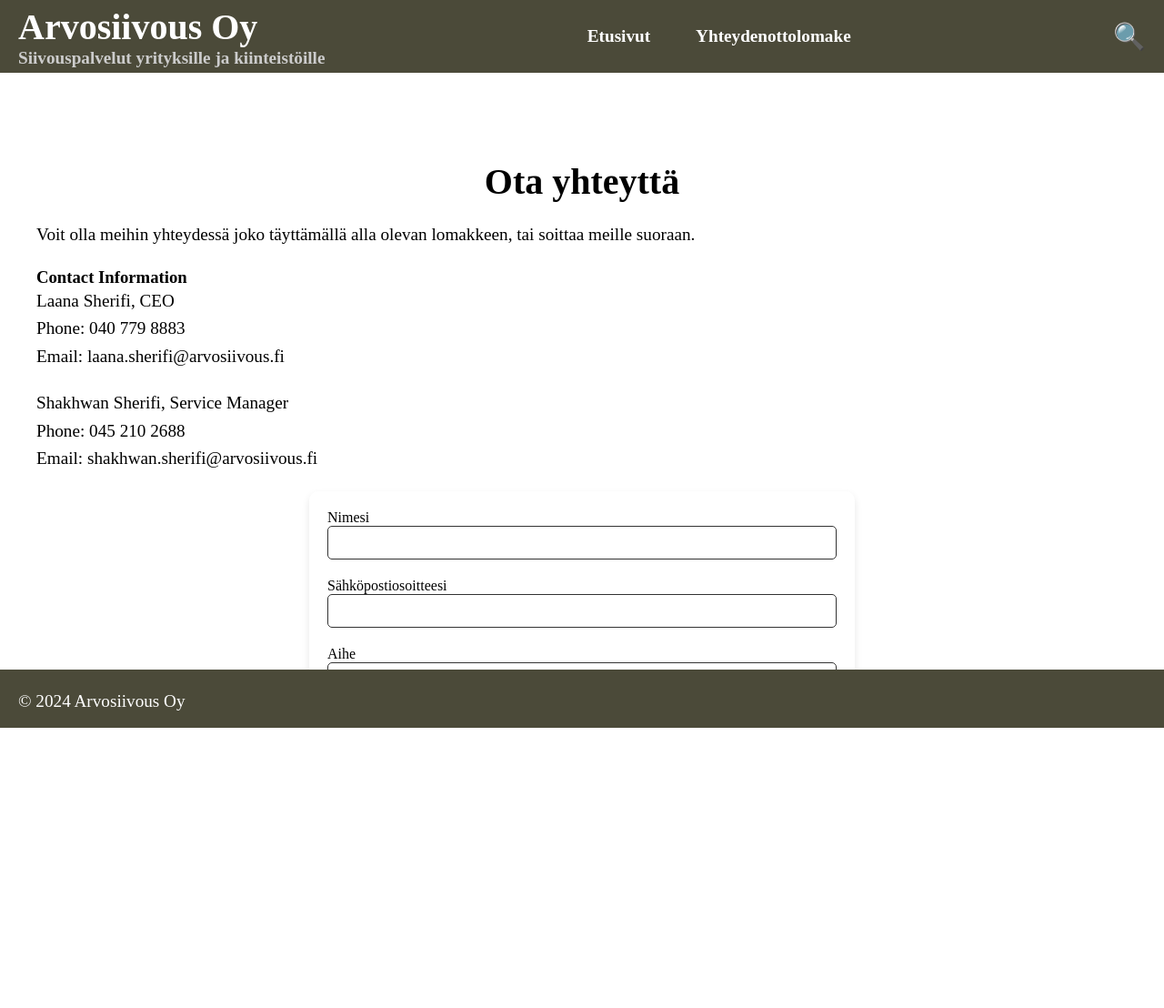
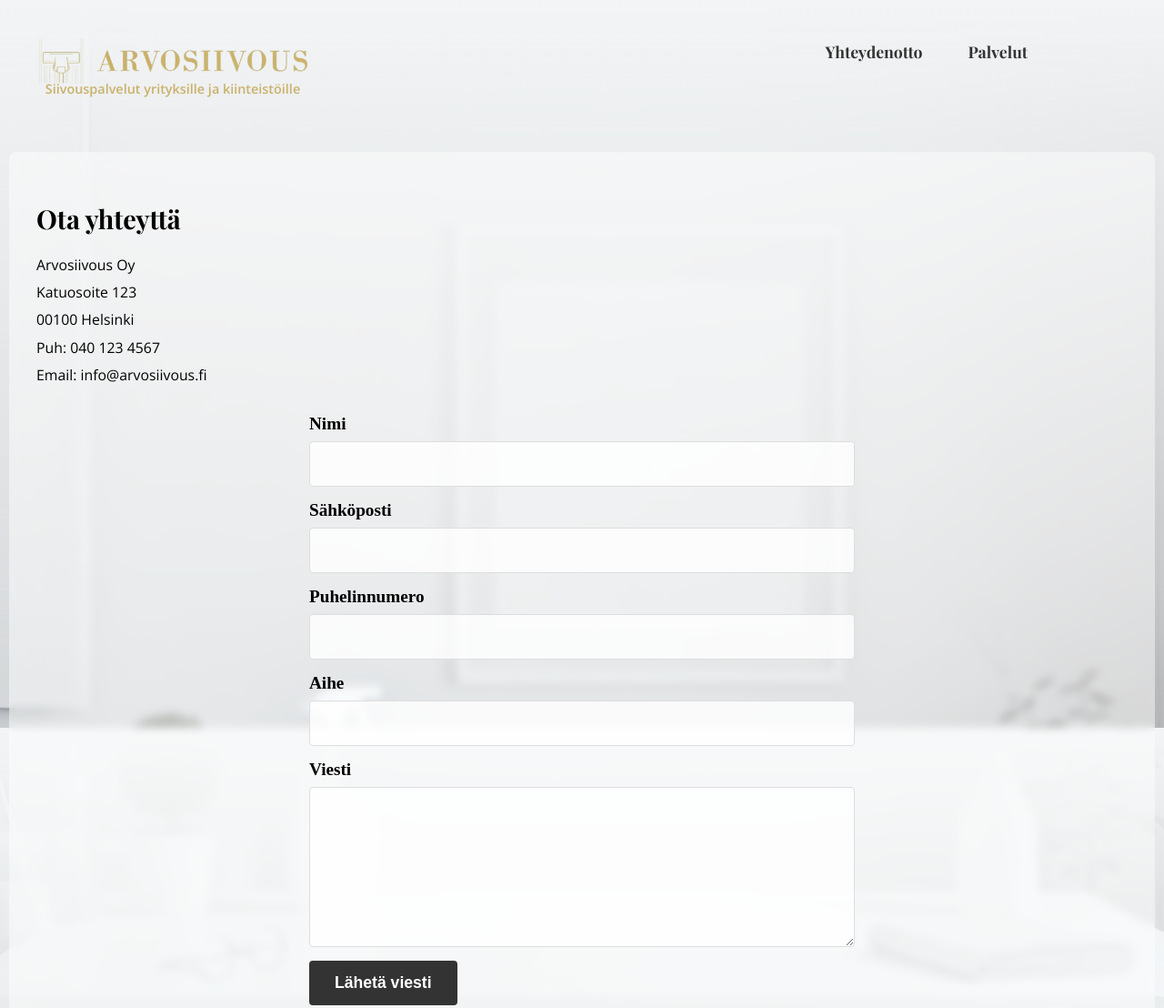
Before and after one commit to themaaan/TutorAI, a plain HTML site: page contact.html in a window 1280 px wide. Shown: the top 1108 px of the page at 91% size. Before the commit the page ends 800 px from the top, so only its background shows below. Drawn offline with nearby package versions, Linux system fonts and the light colour scheme.

Commit message:
LATEST UPDATE

```diff
--- a/contact.html
+++ b/contact.html
@@ -5,52 +5,70 @@
     <meta name="viewport" content="width=device-width, initial-scale=1.0">
     <title>Ota Yhteyttä</title>
     <link rel="stylesheet" href="style.css">
+    <script src="script.js"></script>
 </head>
 <body>
 
   <!-- Header -->
   <header>
     <div class="header-content">
-            <div class="logo">Arvosiivous Oy</div>
+        <div class="logo">
+            <a href="index.html">
+                <img src="logo/logo.png" alt="Arvosiivous Oy Logo">
+            </a>
             <h3 class="subtitle">Siivouspalvelut yrityksille ja kiinteistöille</h3>
         </div>
+    </div>
     <nav class="navbar">
-            <a href="index.html">Etusivut</a>
-            <a href="contact.html">Yhteydenottolomake</a>
+        <a href="contact.html">Yhteydenotto</a>
+        <a href="product.html">Palvelut</a>
     </nav>
-        <div class="search-icon">&#128269;</div>
   </header>
 
     <!-- Main Content -->
     <main>
+        <div class="content-wrapper">
             <h2>Ota yhteyttä</h2>
-        <p>Voit olla meihin yhteydessä joko täyttämällä alla olevan lomakkeen, tai soittaa meille suoraan.</p>
 
-        <!-- Contact Information -->
-        <div class="contact-info-wrapper">
-            <h3>Contact Information</h3>
+            <!-- Yhteystiedot -->
             <div class="contact-info">
-                <p>Laana Sherifi, CEO<br>Phone: 040 779 8883<br>Email: laana.sherifi@arvosiivous.fi</p>
-                <p>Shakhwan Sherifi, Service Manager<br>Phone: 045 210 2688<br>Email: shakhwan.sherifi@arvosiivous.fi</p>
-            </div>
+                <p>Arvosiivous Oy</p>
+                <p>Katuosoite 123</p>
+                <p>00100 Helsinki</p>
+                <p>Puh: 040 123 4567</p>
+                <p>Email: info@arvosiivous.fi</p>
             </div>
 
-        <!-- Contact Form -->
-        <form>
-            <label for="name">Nimesi</label>
+            <!-- Lomake -->
+            <form class="contact-form">
+                <div class="form-group">
+                    <label for="name">Nimi</label>
                     <input type="text" id="name" name="name" required>
+                </div>
 
-            <label for="email">Sähköpostiosoitteesi</label>
+                <div class="form-group">
+                    <label for="email">Sähköposti</label>
                     <input type="email" id="email" name="email" required>
+                </div>
 
+                <div class="form-group">
+                    <label for="phone">Puhelinnumero</label>
+                    <input type="tel" id="phone" name="phone">
+                </div>
+
+                <div class="form-group">
                     <label for="subject">Aihe</label>
                     <input type="text" id="subject" name="subject" required>
+                </div>
 
-            <label for="message">Viestisi (valinnainen)</label>
-            <textarea id="message" name="message"></textarea>
+                <div class="form-group">
+                    <label for="message">Viesti</label>
+                    <textarea id="message" name="message" required></textarea>
+                </div>
 
-            <button type="submit">Lähetä</button>
+                <button type="submit" class="submit-button">Lähetä viesti</button>
             </form>
+        </div>
     </main>
 
     <!-- Footer -->
--- a/style.css
+++ b/style.css
@@ -1,197 +1,363 @@
-/* Reset styles */
-* {
+/* Fontit Google Fontsista */
+@import url('https://fonts.googleapis.com/css2?family=Playfair+Display:wght@400;700&family=Open+Sans:wght@400;600&display=swap');
+
+/* Perusasetukset */
+body {
     margin: 0;
     padding: 0;
-    box-sizing: border-box;
+    min-height: 100vh;
+    display: flex;
+    flex-direction: column;
+    background: linear-gradient(
+        rgba(242, 244, 245, 1),  /* Muutettu läpinäkyvämmäksi (0.85 -> 0.6) */
+        rgba(242, 244, 245, 0.4)   /* Sama arvo myös alhaalla */
+    ),
+    url('pictures/kuva.webp');
+    background-size: cover;
+    background-position: center;
+    background-attachment: fixed;  /* Kuva pysyy paikallaan scrollatessa */
+    background-repeat: no-repeat;
 }
 
-html, body {
-    height: 100%;
+/* Header ja navigointi */
+header {
+    padding: 20px;
+    position: relative;
+    background: transparent;
+}
+
+.header-content {
+    padding: 20px;
+    max-width: 1200px;
+    margin: 0 auto;
+    display: flex;
+    justify-content: space-between;
+}
+
+.logo {
+    display: flex;
+    flex-direction: column;
+    align-items: center;
+    gap: 0;
+    margin-left: 0;
+}
+
+.company-name {
+    display: none;
+}
+
+.subtitle {
+    font-family: 'Open Sans', sans-serif;
+    font-size: 0.9em;
+    color: #cab26a;
     margin: 0;
+    text-align: center;
+    padding-left: 0;
+    width: 300px;
+}
+
+.navbar {
+    display: flex;
+    gap: 30px;
+    align-items: center;
+    padding: 20px 40px;
+    position: absolute;
+    top: 20px;
+    right: 100px;
+    background: none;
+}
+
+.navbar a {
+    color: #333;
+    font-family: 'Playfair Display', serif;
+    font-size: 1.1em;
+    font-weight: 600;
+    text-decoration: none;
+    padding: 5px 10px;
+}
+
+.navbar a:hover {
+    color: #555;
+}
+
+/* Sisältöosiot */
+.content-wrapper {
+    max-width: 1200px;
+    margin: 20px auto;
+    padding: 30px;
+    background-color: rgba(255, 255, 255, 0.45);
+    backdrop-filter: blur(5px);
+    border-radius: 8px;
+}
+
+/* Typografia */
+h1, h2, h3 {
+    font-family: 'Playfair Display', serif;
+    color: #333;
+}
+
+p, ul, li {
+    font-family: 'Open Sans', sans-serif;
+    color: #555;
+    line-height: 1.6;
+}
+
+/* Palveluosiot */
+.product-section {
+    display: flex;
+    align-items: center;
+    gap: 40px;
+    margin-bottom: 60px;
+    padding: 30px;
+    background-color: rgba(255, 255, 255, 0.45);
+    backdrop-filter: blur(5px);
+    border-radius: 8px;
+}
+
+/* Kuvan container */
+.product-image {
+    flex: 0 0 400px;
+    height: 300px;
     overflow: hidden;
 }
 
-/* Body styling */
-body {
+.product-image img {
+    width: 100%;
+    height: 100%;
+    object-fit: cover;
+    border-radius: 8px;
+}
+
+/* Tekstisisältö */
+.product-content {
+    flex: 1;
+}
+
+.product-content h3 {
+    font-family: 'Playfair Display', serif;
+    font-size: 1.8em;
+    color: #000;
+    margin-bottom: 20px;
+    font-weight: 600;
+}
+
+.product-content p {
+    font-family: 'Open Sans', sans-serif;
+    font-size: 1.1em;
+    line-height: 1.6;
+    color: #000;
+}
+
+/* Johdanto-osion tyylit */
+.content-wrapper h2 {
+    font-family: 'Playfair Display', serif;
+    font-size: 1.8em;
+    color: #000;
+    margin-bottom: 20px;
+}
+
+.content-wrapper p {
+    font-family: 'Open Sans', sans-serif;
+    font-size: 1.1em;
+    line-height: 1.6;
+    color: #000;
+}
+
+/* Navigointilaatikot etusivulla */
+.nav-box {
+    background-color: #fff;
+    padding: 30px;
+    border-radius: 5px;
+    transition: transform 0.3s ease;
+}
+
+.nav-box:hover {
+    transform: translateY(-5px);
+}
+
+.nav-box h3 {
+    font-family: 'Playfair Display', serif;
+    color: #333;
+}
+
+.nav-box p {
+    font-family: 'Open Sans', sans-serif;
+    color: #555;
+}
+
+/* Footer */
+footer {
+    margin-top: auto;
+    padding: 20px;
+    background-color: transparent;
+    color: #333;
+    font-family: 'Open Sans', sans-serif;
+    background: transparent;
+}
+
+footer p {
+    max-width: 1200px;
+    margin: 0 auto;
+    padding: 0 20px;
+}
+
+/* Hero Section tyylit */
+.hero-section {
     display: flex;
     flex-direction: column;
     align-items: center;
-    min-height: 100vh;
-    position: relative;
-    padding-top: 80px;
-    padding-bottom: 60px;
-    overflow-x: hidden; /* Prevent horizontal scrolling */
+    justify-content: center;
+    height: 80vh;
+    text-align: center;
+    padding: 0 20px;
 }
 
-/* Header styling */
-header {
-    display: flex;
-    align-items: center;
-    justify-content: space-between;
-    background-color: #4b4a39;
-    color: #fff;
-    padding: 20px;
-    height: 10vh; /* Yläpalkki on 10% näytön korkeudesta */
-    width: 100%;
-    position: fixed; /* Changed to fixed */
-    top: 0; /* Stick to top */
-    z-index: 1000; /* Ensure header stays on top */
-}
-
-.header-content {
-    display: flex;
-    flex-direction: column;
-}
-
-.logo {
-    font-size: 2.5em;
-    font-weight: bold;
-}
-
-.subtitle {
-    font-size: 1.2em;
-    color: #ccc;
-    white-space: nowrap;
-}
-
-/* Navbar styles */
-.navbar {
-    display: flex;
-    justify-content: center;
-    gap: 50px;
-}
-
-.navbar.active {
-    display: flex;
-}
-
-.navbar a {
-    color: #fff;
-    text-decoration: none;
-    font-weight: bold;
-    font-size: 1.2em;
-    padding: 5px 0;
-}
-
-.search-icon {
-    font-size: 1.8em;
-    cursor: pointer;
-}
-
-/* Main content styling */
-main {
-    width: 100%;
-    max-width: 1200px;
-    flex: 1;
-    margin: 0 auto;
-    padding-top: 12vh; /* Jätetään tilaa yläpalkille (10vh + pientä marginaalia) */
-    padding-bottom: 10vh; /* Jätetään tilaa alapalkille (8vh + pientä marginaalia) */
-    overflow-y: auto; /* Enable vertical scrolling */
-}
-
-.content-wrapper {
-    max-width: 800px;
-    margin: 0 auto;
-    text-align: center;
-    padding: 20px;
-    background-color: #fff;
-    border-radius: 10px;
-    box-shadow: 0 4px 8px rgba(0, 0, 0, 0.1);
-}
-
-h2 {
-    font-size: 2.5em;
-    font-weight: bold;
-    margin-bottom: 20px;
-    text-align: center;
-}
-
-p {
-    font-size: 1.2em;
-    line-height: 1.6;
+.hero-section h1 {
+    font-family: 'Playfair Display', serif;
+    font-size: 3em;
+    color: #cab26a;
     margin-bottom: 20px;
 }
 
-/* Form styling */
-form {
-    max-width: 600px;
+.hero-section p {
+    font-family: 'Open Sans', sans-serif;
+    font-size: 1.2em;
+    color: #333;
+    margin-bottom: 30px;
+}
+
+.hero-buttons {
+    display: flex;
+    gap: 20px;
+}
+
+.hero-button {
+    padding: 15px 30px;
+    background-color: #cab26a;
+    color: #333;
+    text-decoration: none;
+    border-radius: 5px;
+    font-family: 'Open Sans', sans-serif;
+    font-weight: 600;
+    transition: all 0.3s ease;
+    border: none;
+}
+
+.hero-button:hover {
+    background-color: #b69b59;
+    color: #333;
+}
+
+.hero-button.secondary {
+    background-color: #cab26a;
+    color: #333;
+}
+
+.hero-button.secondary:hover {
+    background-color: #b69b59;
+    color: #333;
+}
+
+/* Logo-kuvan koko */
+.logo img {
+    width: 300px;
+    height: auto;
+    object-fit: contain;
+    margin-bottom: -5px;
+}
+
+/* Scroll reveal efektien alkutilat */
+.reveal-left, .reveal-right {
+    opacity: 0;
+}
+
+/* Aktiivinen tila */
+.reveal-left.active, .reveal-right.active {
+    opacity: 1;
+}
+
+/* Palveluiden container */
+.services-container {
+    max-width: 1200px;
     margin: 0 auto;
     padding: 20px;
-    background-color: #fff;
-    border-radius: 10px;
-    box-shadow: 0 4px 8px rgba(0, 0, 0, 0.1);
 }
 
-form input,
-form textarea {
-    width: 100%;
-    padding: 10px;
-    margin-bottom: 20px;
-    border: 1px solid #333;
-    border-radius: 5px;
+/* Yhteystiedot */
+.contact-info {
+    font-size: 0.9em;  /* Pienempi fonttikoko */
+    line-height: 1.4;  /* Tiiviimpi riviväli */
+    margin-bottom: 30px;
 }
 
-form textarea {
+.contact-info p {
+    margin: 5px 0;  /* Pienempi marginaali rivien välillä */
+}
+
+/* Lomakkeen container */
+.contact-form {
+    display: flex;
+    flex-direction: column;
+    gap: 15px;
+    max-width: 600px;  /* Rajoitettu leveys */
+    margin: 0 auto;    /* Keskitetty */
+}
+
+/* Lomakkeen kentät */
+.form-group {
+    display: flex;
+    flex-direction: column;
+    gap: 8px;
+}
+
+.form-group label {
+    font-weight: 600;
+    font-size: 1.2em;
+    color: #000;
+}
+
+.form-group input,
+.form-group textarea {
+    padding: 12px;
+    border: 1px solid #ddd;
+    border-radius: 4px;
+    font-family: 'Open Sans', sans-serif;
+    font-size: 1.1em;
+    background-color: rgba(255, 255, 255, 0.8);
+}
+
+.form-group textarea {
     min-height: 150px;
     resize: vertical;
 }
 
-button {
-    display: block;
-    width: 100%;
-    padding: 10px;
+/* Lähetä-painike */
+.submit-button {
+    padding: 14px 28px;
+    font-size: 1.1em;
     background-color: #333;
-    color: #fff;
+    color: white;
     border: none;
-    border-radius: 5px;
-    font-size: 1.2em;
+    border-radius: 4px;
+    cursor: pointer;
+    font-weight: 600;
+    align-self: flex-start;
+    transition: background-color 0.3s ease;
 }
 
-button:hover {
+.submit-button:hover {
     background-color: #555;
 }
 
-/* Footer styling */
-footer {
-    position: fixed; /* Changed to fixed */
-    bottom: 0;
-    height: 8vh; /* Alapalkki on 8% näytön korkeudesta */
-    width: 100%;
-    background-color: #4b4a39;
-    color: #fff;
-    text-align: left;
-    padding: 20px;
-    z-index: 1000; /* Ensure footer stays on top */
+/* Logo-linkin tyylit */
+.logo a {
+    display: block;
+    text-decoration: none;
+    line-height: 0;
 }
 
-.footer-content {
-    max-width: 1200px;
-    margin: 0 auto;
-    display: flex;
-    justify-content: space-between;
-    font-size: 1em;
+/* Logo-kuvan hover-efekti (valinnainen) */
+.logo a:hover img {
+    opacity: 0.9;  /* Pieni läpinäkyvyys hover-tilassa */
+    transition: opacity 0.3s ease;
 }
-
-.contact-info {
-    font-size: 1em;
-}
-
-/* Hamburger menu styling */
-.menu-toggle {
-    font-size: 1.8em;
-    cursor: pointer;
-    padding: 5px;
-    display: block;
-    color: #fff;
-    z-index: 1001;
-    background: none;
-    border: none;
-    width: auto;
-}
-
-.menu-toggle:hover {
-    background: none;
-    opacity: 0.8;
-}
-
-/* Mobile navigation functionality moved to script.js */
```
Also changed, not shown: index.html (+19 -13 lines), product.html (added, +78 -0 lines), script.js (+40 -2 lines), contaact.html (added), logo/logo.jpeg (added), logo/logo.png (added), logo/logo1.png (added), logo/logo_OG.png (added), logo/logo_old.png (added), pictures/kuva.webp (added), pictures/siivouspalvelut1.jpg (added), pictures/siivouspalvelut2.jpg (added), pictures/siivouspalvelut3.jpg (added), pictures/siivouspalvelut4.jpg (added), 1 more files, 2 other files. Lines whose indentation alone changed are shown as unchanged.
